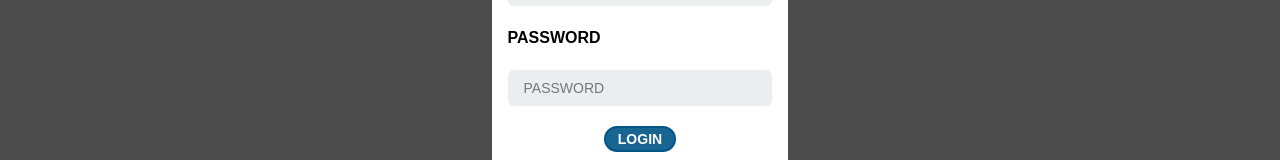
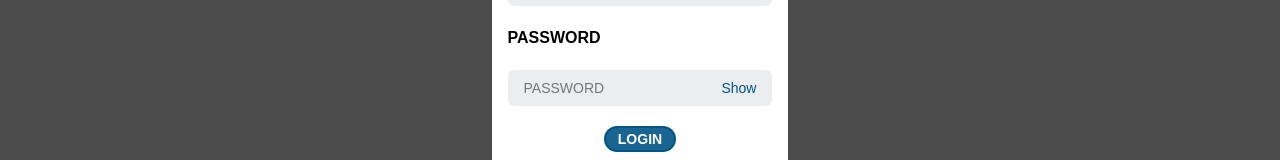
Before and after one commit to PromXP/PromWebForms, a Next.js app: page / in a window 1280 px wide. Shown: the part 361-521 px from the top of the page. Built offline with nearby package versions, Linux system fonts and the light colour scheme.

Commit message:
show password and alert dialog

```diff
--- a/src/app/Login/page.jsx
+++ b/src/app/Login/page.jsx
@@ -49,6 +49,7 @@ const page = ({ isOpen, onClose, userDatasend }) => {
   const [data, setData] = useState(null);
   const [userUHID, setuserUHID] = useState("");
   const [userPassword, setuserPassword] = useState("");
+  const [showPassword, setshowPassword] = useState(false);
   const [showAlert, setshowAlert] = useState(false);
   const [alermessage, setAlertMessage] = useState("");
   const [response, setResponse] = useState(null);
@@ -76,6 +77,7 @@ const page = ({ isOpen, onClose, userDatasend }) => {
 
       onClose();
     } catch (err) {
+      alert("Login failed. Please check your credentials.");
       console.error("POST error:", err);
     }
   };
@@ -153,16 +155,23 @@ const page = ({ isOpen, onClose, userDatasend }) => {
                 <p className="font-bold text-5 text-black">PASSWORD</p>
               </div>
 
-              <div className="w-full flex flex-col gap-2">
+              <div className="w-full flex flex-col gap-2 relative">
                 <input
+                  type={showPassword ? "text" : "password"}
                   placeholder="PASSWORD"
-                  rows={3}
-                  type="password"
-                  className="w-full text-black px-4 py-2  text-sm rounded-md focus:outline-none focus:ring-2 focus:ring-blue-500"
+                  className="w-full text-black px-4 py-2 text-sm rounded-md focus:outline-none focus:ring-2 focus:ring-blue-500 pr-16" // extra right padding for button space
                   style={{ backgroundColor: "rgba(71, 84, 103, 0.1)" }}
                   value={userPassword}
                   onChange={(e) => setuserPassword(e.target.value)}
                 />
+
+                <button
+                  type="button"
+                  className="absolute right-4 top-1/2 transform -translate-y-1/2 text-sm text-[#005585] focus:outline-none cursor-pointer"
+                  onClick={() => setshowPassword((prev) => !prev)}
+                >
+                  {showPassword ? "Hide" : "Show"}
+                </button>
               </div>
 
               <div className="w-full flex flex-row justify-center items-center">
```
